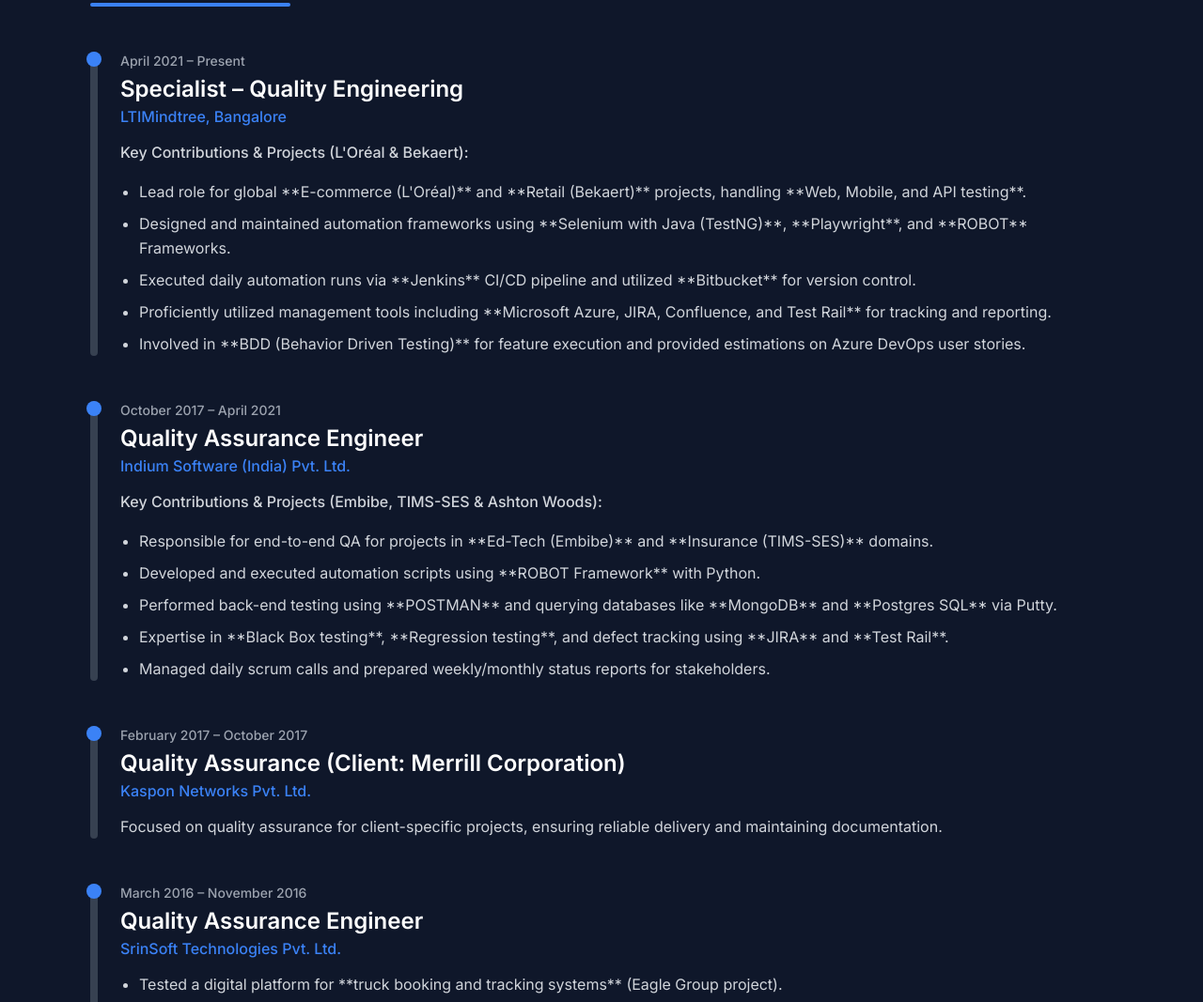
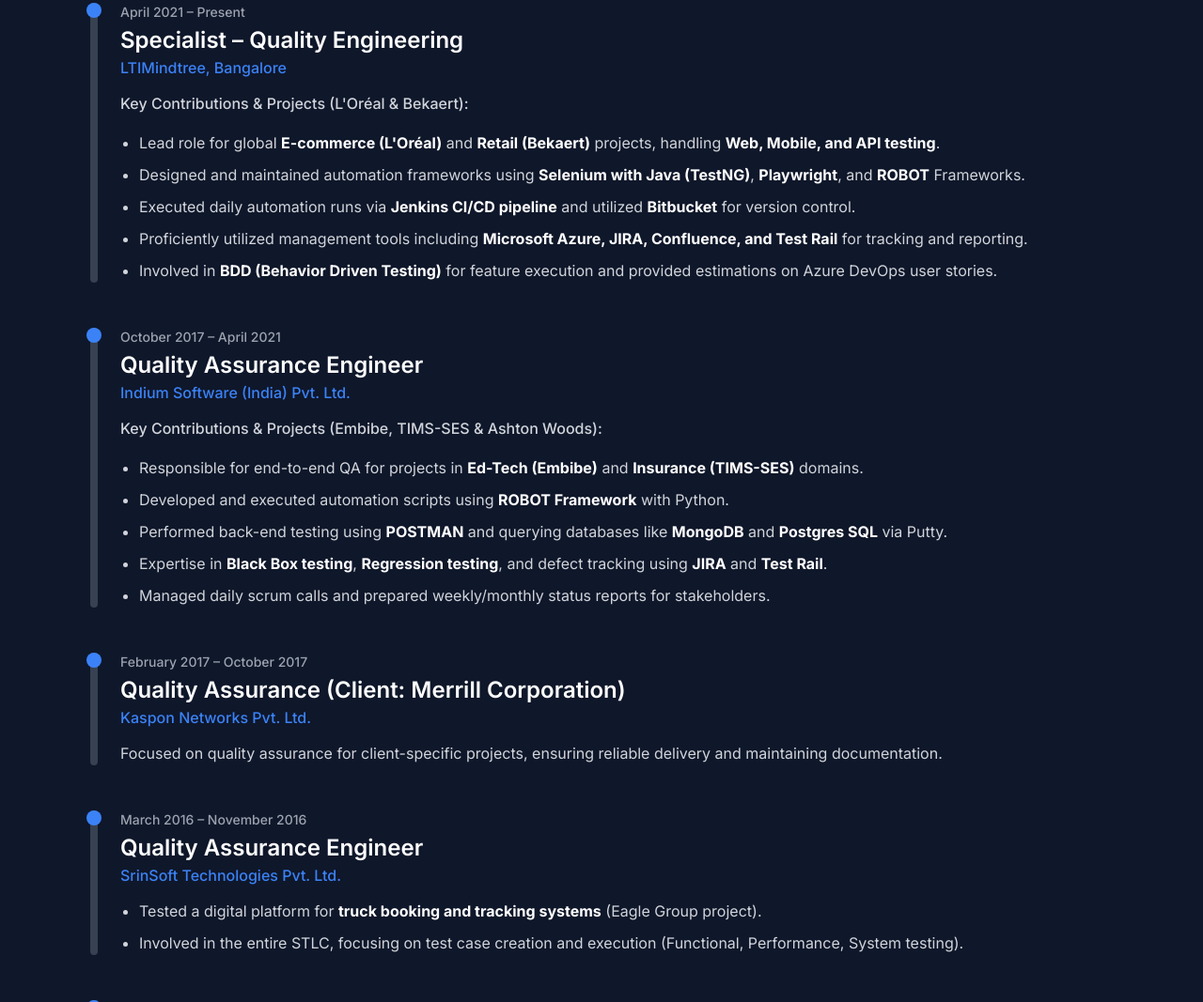
Before and after one commit to ranamanish7878/my-portfolio, a plain HTML site: page index.html in a window 1280 px wide. Shown: the part 1733-2800 px from the top of the page at 94% size. Drawn offline with nearby package versions, Linux system fonts and the light colour scheme.

Commit message:
Update index.html

```diff
--- a/index.html
+++ b/index.html
@@ -90,10 +90,10 @@
             <h3 class="text-4xl font-bold section-header mb-8">About Me</h3>
             <div class="grid md:grid-cols-3 gap-12">
                 <div class="md:col-span-2 text-gray-300 space-y-4">
-                    <p>I am Manish Kumar, bringing over <a href="#experience" class="text-accent-blue hover:underline font-semibold transition duration-150">10.5 years of comprehensive experience</a> in Quality Assurance across diverse domains including Retail, Healthcare, Ed-Tech, and Insurance. My multifaceted expertise spans designing and delivering robust automation frameworks leveraging **Selenium WebDriver with Java**, orchestrated through TestNG for efficient test management.</p>
-                    <p>Currently, I am contributing my expertise at **LTIMindtree** for the past five years, collaborating closely with a global, multi-geographic US-based client. My role involves navigating complex, multinational project landscapes, delivering high-quality QA solutions that align with dynamic business requirements and regulatory standards across regions. Leveraging advanced automation frameworks and cutting-edge technologies, I ensure scalable and efficient testing practices that drive client satisfaction and operational excellence.</p>
-                    <p>I have hands-on experience integrating **Continuous Integration and Continuous Deployment pipelines using Jenkins**, along with executing automated tests on scalable **EC2 instances** to ensure reliable and efficient test executions. My API automation proficiency encompasses **RestAssured and Postman**, enabling end-to-end validation of service layers with precision.</p>
-                    <p>For development and scripting, I proficiently use IntelliJ IDEA, Eclipse, and Visual Studio Code, complemented by **Maven** as the build automation tool, streamlining project builds and dependency management.</p>
+                    <p>I am Manish Kumar, bringing over <a href="#experience" class="text-accent-blue hover:underline font-semibold transition duration-150">10.5 years of comprehensive experience</a> in Quality Assurance across diverse domains including Retail, Healthcare, Ed-Tech, and Insurance. My multifaceted expertise spans designing and delivering robust automation frameworks leveraging <span class="font-bold text-white">Selenium WebDriver with Java</span>, orchestrated through TestNG for efficient test management.</p>
+                    <p>Currently, I am contributing my expertise at <span class="font-bold text-white">LTIMindtree</span> for the past five years, collaborating closely with a global, multi-geographic US-based client. My role involves navigating complex, multinational project landscapes, delivering high-quality QA solutions that align with dynamic business requirements and regulatory standards across regions. Leveraging advanced automation frameworks and cutting-edge technologies, I ensure scalable and efficient testing practices that drive client satisfaction and operational excellence.</p>
+                    <p>I have hands-on experience integrating <span class="font-bold text-white">Continuous Integration and Continuous Deployment pipelines using Jenkins</span>, along with executing automated tests on scalable <span class="font-bold text-white">EC2 instances</span> to ensure reliable and efficient test executions. My API automation proficiency encompasses <span class="font-bold text-white">RestAssured and Postman</span>, enabling end-to-end validation of service layers with precision.</p>
+                    <p>For development and scripting, I proficiently use IntelliJ IDEA, Eclipse, and Visual Studio Code, complemented by <span class="font-bold text-white">Maven</span> as the build automation tool, streamlining project builds and dependency management.</p>
                     <p>In leadership and team management, I excel at aligning QA teams with evolving client requirements, driving agile practices through active participation in daily stand-ups, sprint planning, and grooming sessions. I collaborate closely with Product Owners, Scrum Masters, development teams, and stakeholders to ensure seamless communication, timely delivery, and alignment with business goals.</p>
                 </div>
                 <div class="md:col-span-1">
@@ -130,11 +130,11 @@
 
                     <p class="text-gray-300 mb-4 font-medium">Key Contributions & Projects (L'Oréal & Bekaert):</p>
                     <ul class="list-disc ml-5 text-gray-300 space-y-2">
-                        <li>Lead role for global **E-commerce (L'Oréal)** and **Retail (Bekaert)** projects, handling **Web, Mobile, and API testing**.</li>
-                        <li>Designed and maintained automation frameworks using **Selenium with Java (TestNG)**, **Playwright**, and **ROBOT** Frameworks.</li>
-                        <li>Executed daily automation runs via **Jenkins** CI/CD pipeline and utilized **Bitbucket** for version control.</li>
-                        <li>Proficiently utilized management tools including **Microsoft Azure, JIRA, Confluence, and Test Rail** for tracking and reporting.</li>
-                        <li>Involved in **BDD (Behavior Driven Testing)** for feature execution and provided estimations on Azure DevOps user stories.</li>
+                        <li>Lead role for global <span class="font-bold text-white">E-commerce (L'Oréal)</span> and <span class="font-bold text-white">Retail (Bekaert)</span> projects, handling <span class="font-bold text-white">Web, Mobile, and API testing</span>.</li>
+                        <li>Designed and maintained automation frameworks using <span class="font-bold text-white">Selenium with Java (TestNG)</span>, <span class="font-bold text-white">Playwright</span>, and <span class="font-bold text-white">ROBOT</span> Frameworks.</li>
+                        <li>Executed daily automation runs via <span class="font-bold text-white">Jenkins CI/CD pipeline</span> and utilized <span class="font-bold text-white">Bitbucket</span> for version control.</li>
+                        <li>Proficiently utilized management tools including <span class="font-bold text-white">Microsoft Azure, JIRA, Confluence, and Test Rail</span> for tracking and reporting.</li>
+                        <li>Involved in <span class="font-bold text-white">BDD (Behavior Driven Testing)</span> for feature execution and provided estimations on Azure DevOps user stories.</li>
                     </ul>
                 </div>
 
@@ -150,10 +150,10 @@
 
                     <p class="text-gray-300 mb-4 font-medium">Key Contributions & Projects (Embibe, TIMS-SES & Ashton Woods):</p>
                     <ul class="list-disc ml-5 text-gray-300 space-y-2">
-                        <li>Responsible for end-to-end QA for projects in **Ed-Tech (Embibe)** and **Insurance (TIMS-SES)** domains.</li>
-                        <li>Developed and executed automation scripts using **ROBOT Framework** with Python.</li>
-                        <li>Performed back-end testing using **POSTMAN** and querying databases like **MongoDB** and **Postgres SQL** via Putty.</li>
-                        <li>Expertise in **Black Box testing**, **Regression testing**, and defect tracking using **JIRA** and **Test Rail**.</li>
+                        <li>Responsible for end-to-end QA for projects in <span class="font-bold text-white">Ed-Tech (Embibe)</span> and <span class="font-bold text-white">Insurance (TIMS-SES)</span> domains.</li>
+                        <li>Developed and executed automation scripts using <span class="font-bold text-white">ROBOT Framework</span> with Python.</li>
+                        <li>Performed back-end testing using <span class="font-bold text-white">POSTMAN</span> and querying databases like <span class="font-bold text-white">MongoDB</span> and <span class="font-bold text-white">Postgres SQL</span> via Putty.</li>
+                        <li>Expertise in <span class="font-bold text-white">Black Box testing</span>, <span class="font-bold text-white">Regression testing</span>, and defect tracking using <span class="font-bold text-white">JIRA</span> and <span class="font-bold text-white">Test Rail</span>.</li>
                         <li>Managed daily scrum calls and prepared weekly/monthly status reports for stakeholders.</li>
                     </ul>
                 </div>
@@ -180,7 +180,7 @@
                     <h4 class="text-2xl font-semibold text-white">Quality Assurance Engineer</h4>
                     <p class="text-accent-blue font-medium mb-3">SrinSoft Technologies Pvt. Ltd.</p>
                     <ul class="list-disc ml-5 text-gray-300 space-y-2">
-                        <li>Tested a digital platform for **truck booking and tracking systems** (Eagle Group project).</li>
+                        <li>Tested a digital platform for <span class="font-bold text-white">truck booking and tracking systems</span> (Eagle Group project).</li>
                         <li>Involved in the entire STLC, focusing on test case creation and execution (Functional, Performance, System testing).</li>
                     </ul>
                 </div>
@@ -195,7 +195,7 @@
                     <h4 class="text-2xl font-semibold text-white">Trainee (Client: HPE/HPI)</h4>
                     <p class="text-accent-blue font-medium mb-3">Manpower Services India Private Limited.</p>
                     <ul class="list-disc ml-5 text-gray-300 space-y-2">
-                        <li>Involved in the HPE/HPI split project, testing **SAP (SD Module)** functionality.</li>
+                        <li>Involved in the HPE/HPI split project, testing <span class="font-bold text-white">SAP (SD Module)</span> functionality.</li>
                         <li>Focused on understanding requirements, preparing test cases, and initial exposure to defect reporting in JIRA.</li>
                     </ul>
                 </div>
@@ -216,12 +216,12 @@
                         <h4 class="text-2xl font-bold text-white">L’Oréal E-commerce Platform QA (US/LATAM/CAN/Mexico)</h4>
                         <span class="text-sm text-gray-400 mt-1 sm:mt-0 font-medium whitespace-nowrap">Oct 2021 – Present | Automation Lead</span>
                     </div>
-                    <p class="text-gray-300 mb-4">Core domain in global **E-commerce** (Cosmetics). Focused on Web, Mobile, and API testing across Dev, Pre-prod, and Production environments for multiple regions. Involved in daily script execution post-deployment and weekly GTM runs.</p>
+                    <p class="text-gray-300 mb-4">Core domain in global <span class="font-bold text-white">E-commerce</span> (Cosmetics). Focused on Web, Mobile, and API testing across Dev, Pre-prod, and Production environments for multiple regions. Involved in daily script execution post-deployment and weekly GTM runs.</p>
                     <p class="text-sm font-semibold text-soft-text mb-2">Key Responsibilities:</p>
                     <ul class="list-disc ml-5 text-sm text-gray-400 space-y-1 mb-4">
-                        <li>Designed and executed automation scripts using **Selenium with Java/TestNG** and **Playwright**.</li>
-                        <li>Managed daily automation runs via **Jenkins** CI/CD pipeline and maintained updated scripts on **Bitbucket**.</li>
-                        <li>Provided estimations on Azure DevOps user stories and utilized tools like **Browser Stack** and **AWS Workspace**.</li>
+                        <li>Designed and executed automation scripts using <span class="font-bold text-white">Selenium with Java/TestNG</span> and <span class="font-bold text-white">Playwright</span>.</li>
+                        <li>Managed daily automation runs via <span class="font-bold text-white">Jenkins CI/CD pipeline</span> and maintained updated scripts on <span class="font-bold text-white">Bitbucket</span>.</li>
+                        <li>Provided estimations on Azure DevOps user stories and utilized tools like <span class="font-bold text-white">Browser Stack</span> and <span class="font-bold text-white">AWS Workspace</span>.</li>
                     </ul>
                     <div class="flex flex-wrap gap-2">
                         <span class="bg-blue-900/50 text-xs text-accent-blue px-3 py-1 rounded-full">Java/Selenium/TestNG</span>
@@ -238,10 +238,10 @@
                         <h4 class="text-2xl font-bold text-white">Bekaert Retail & Manufacturing QA</h4>
                         <span class="text-sm text-gray-400 mt-1 sm:mt-0 font-medium whitespace-nowrap">Apr 2021 – Oct 2021 | Test Specialist</span>
                     </div>
-                    <p class="text-gray-300 mb-4">Focused on Retail and Manufacturing domains (Steel Wire/Synthetic solutions). Key contributor to test scenarios execution based on **Behavior Driven Testing (BDD)** methodologies.</p>
+                    <p class="text-gray-300 mb-4">Focused on Retail and Manufacturing domains (Steel Wire/Synthetic solutions). Key contributor to test scenarios execution based on <span class="font-bold text-white">Behavior Driven Testing (BDD)</span> methodologies.</p>
                     <p class="text-sm font-semibold text-soft-text mb-2">Key Responsibilities:</p>
                     <ul class="list-disc ml-5 text-sm text-gray-400 space-y-1 mb-4">
-                        <li>Created automation reports using the custom **Digital Automation Framework (DAF)**.</li>
+                        <li>Created automation reports using the custom <span class="font-bold text-white">Digital Automation Framework (DAF)</span>.</li>
                         <li>Executed and created Test Plans, Test Designs, and Test Cases for features.</li>
                         <li>Involved in various standard testing strategies: Unit, Integration, Operation, and System tests.</li>
                     </ul>
@@ -260,11 +260,11 @@
                         <h4 class="text-2xl font-bold text-white">Embibe Ed-Tech Platform QA (Indium Software)</h4>
                         <span class="text-sm text-gray-400 mt-1 sm:mt-0 font-medium whitespace-nowrap">May 2019 – Mar 2021 | QA Engineer</span>
                     </div>
-                    <p class="text-gray-300 mb-4">QA for a major in-house student study platform in the **Education (Ed-Tech)** domain. Focused on validating asset creation, reporting, and core GUI functionality.</p>
+                    <p class="text-gray-300 mb-4">QA for a major in-house student study platform in the <span class="font-bold text-white">Education (Ed-Tech)</span> domain. Focused on validating asset creation, reporting, and core GUI functionality.</p>
                     <p class="text-sm font-semibold text-soft-text mb-2">Key Responsibilities:</p>
                     <ul class="list-disc ml-5 text-sm text-gray-400 space-y-1 mb-4">
-                        <li>Developed and maintained automation scripts using the **ROBOT Framework** with Python.</li>
-                        <li>Performed extensive back-end testing using **POSTMAN** and direct querying on **MongoDB** and **Postgres SQL** via Putty.</li>
+                        <li>Developed and maintained automation scripts using the <span class="font-bold text-white">ROBOT Framework</span> with Python.</li>
+                        <li>Performed extensive back-end testing using <span class="font-bold text-white">POSTMAN</span> and direct querying on <span class="font-bold text-white">MongoDB</span> and <span class="font-bold text-white">Postgres SQL</span> via Putty.</li>
                         <li>Involved in test case review, test bed handling, and creating Jasper reports for status reporting.</li>
                     </ul>
                     <div class="flex flex-wrap gap-2">
@@ -282,13 +282,13 @@
                         <h4 class="text-2xl font-bold text-white">TIMS - SES: Insurance Management Systems QA</h4>
                         <span class="text-sm text-gray-400 mt-1 sm:mt-0 font-medium whitespace-nowrap">Oct 2017 – Feb 2019 | QA Engineer</span>
                     </div>
-                    <p class="text-gray-300 mb-4">QA for a proprietary **Total Insurance Management Systems (TIMS-SES)** solution, handling end-to-end policy and claims management for client portfolios.</p>
+                    <p class="text-gray-300 mb-4">QA for a proprietary <span class="font-bold text-white">Total Insurance Management Systems (TIMS-SES)</span> solution, handling end-to-end policy and claims management for client portfolios.</p>
                     <p class="text-sm font-semibold text-soft-text mb-2">Key Responsibilities:</p>
                     <ul class="list-disc ml-5 text-sm text-gray-400 space-y-1 mb-4">
-                        <li>Implemented automation using the **ROBOT Framework** for the Insurance domain.</li>
+                        <li>Implemented automation using the <span class="font-bold text-white">ROBOT Framework</span> for the Insurance domain.</li>
                         <li>Validated self-service capabilities (Asset upload, property manager maintenance).</li>
                         <li>Performed the full STLC including Functional, System, and Performance Testing.</li>
-                        <li>Managed defect tracking in **JIRA** and **Test Rail** and participated in daily scrum calls.</li>
+                        <li>Managed defect tracking in <span class="font-bold text-white">JIRA</span> and <span class="font-bold text-white">Test Rail</span> and participated in daily scrum calls.</li>
                     </ul>
                     <div class="flex flex-wrap gap-2">
                         <span class="bg-blue-900/50 text-xs text-accent-blue px-3 py-1 rounded-full">ROBOT Framework</span>
```
